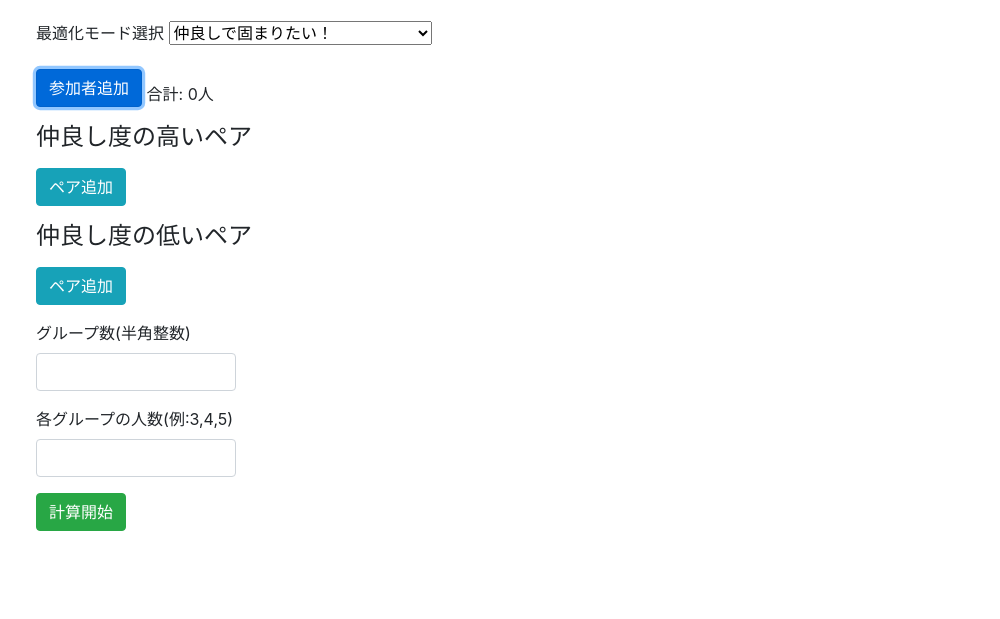
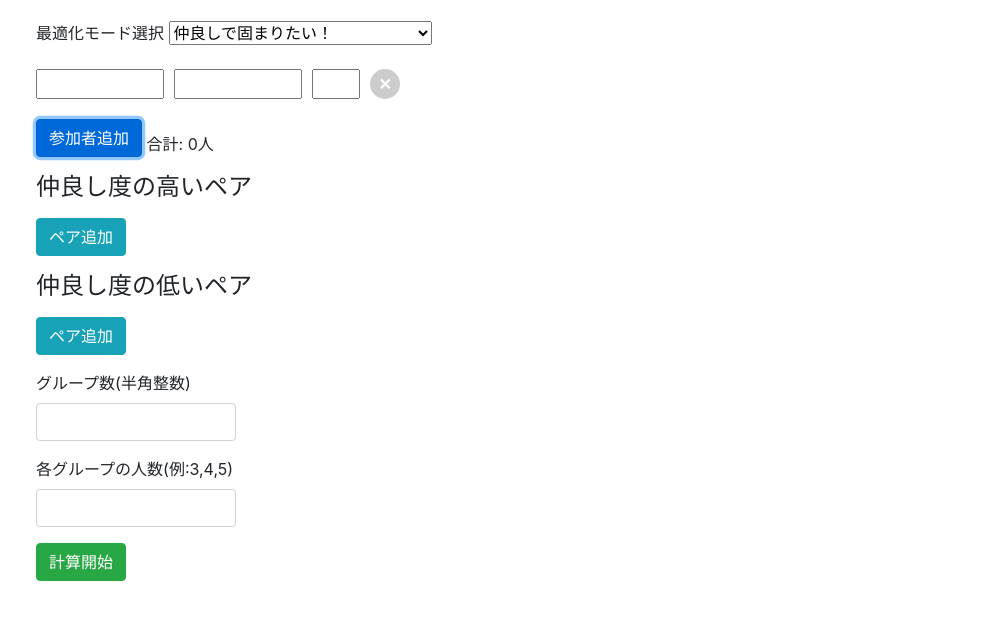
Before and after one commit to m78hayata/seat_optimization_js, a plain HTML site: page index.html in a window 1280 px wide. Both pictures are taken after a click on the button "参加者追加". Shown: the part 139-758 px from the top of the page, without its empty margins (49-1049 px from the left). Drawn offline with nearby package versions, Linux system fonts and the light colour scheme.

```diff
--- a/index.html
+++ b/index.html
@@ -153,24 +153,51 @@
         function addParticipant() {
             const participantsDiv = document.getElementById("participants");
             const newIndex = document.querySelectorAll('.participant-input').length + 1;
-            const participantHTML = `
-                <div class="input-group">
-                    名前: <input type="text" name="name${newIndex}" required>
-                    部署: <input type="text" name="department${newIndex}" required>
-                    年次: <input type="number" name="career${newIndex}" min="0" required>
-                    <button type="button" class="delete-button">✕</button>
-                </div>
-            `;
-            const div = document.createElement('div');
-            div.innerHTML = participantHTML;
-            const deleteButton = div.querySelector('.delete-button');
+
+            // 新しい入力グループのコンテナを作成
+            const newInputGroup = document.createElement('div');
+            newInputGroup.classList.add('input-group');
+
+            // 名前入力欄を作成
+            const nameInput = document.createElement('input');
+            nameInput.type = 'text';
+            nameInput.name = `name${newIndex}`;
+            nameInput.required = true;
+
+            // 部署入力欄を作成
+            const departmentInput = document.createElement('input');
+            departmentInput.type = 'text';
+            departmentInput.name = `department${newIndex}`;
+            departmentInput.required = true;
+
+            // 年次入力欄を作成
+            const careerInput = document.createElement('input');
+            careerInput.type = 'number';
+            careerInput.name = `career${newIndex}`;
+            careerInput.min = '0';
+            careerInput.required = true;
+
+            // 削除ボタンを作成
+            const deleteButton = document.createElement('button');
+            deleteButton.type = 'button';
+            deleteButton.classList.add('delete-button');
+            deleteButton.textContent = '✕';
             deleteButton.addEventListener('click', function() {
                 this.parentNode.remove();
-                updateParticipantCount(); // 参加者数を更新
+                updateParticipantCount();
             });
-            participantsDiv.appendChild(div.firstChild);
 
-            updateParticipantCount(); // 参加者数を更新
+            // 入力グループに要素を追加
+            newInputGroup.appendChild(nameInput);
+            newInputGroup.appendChild(departmentInput);
+            newInputGroup.appendChild(careerInput);
+            newInputGroup.appendChild(deleteButton);
+
+            // DOMに新しい入力グループを追加
+            participantsDiv.appendChild(newInputGroup);
+
+            // 参加者数を更新
+            updateParticipantCount();
         }
 
         function addPair(pairType) { // pairTypeは 'good' または 'bad' の文字列
```
